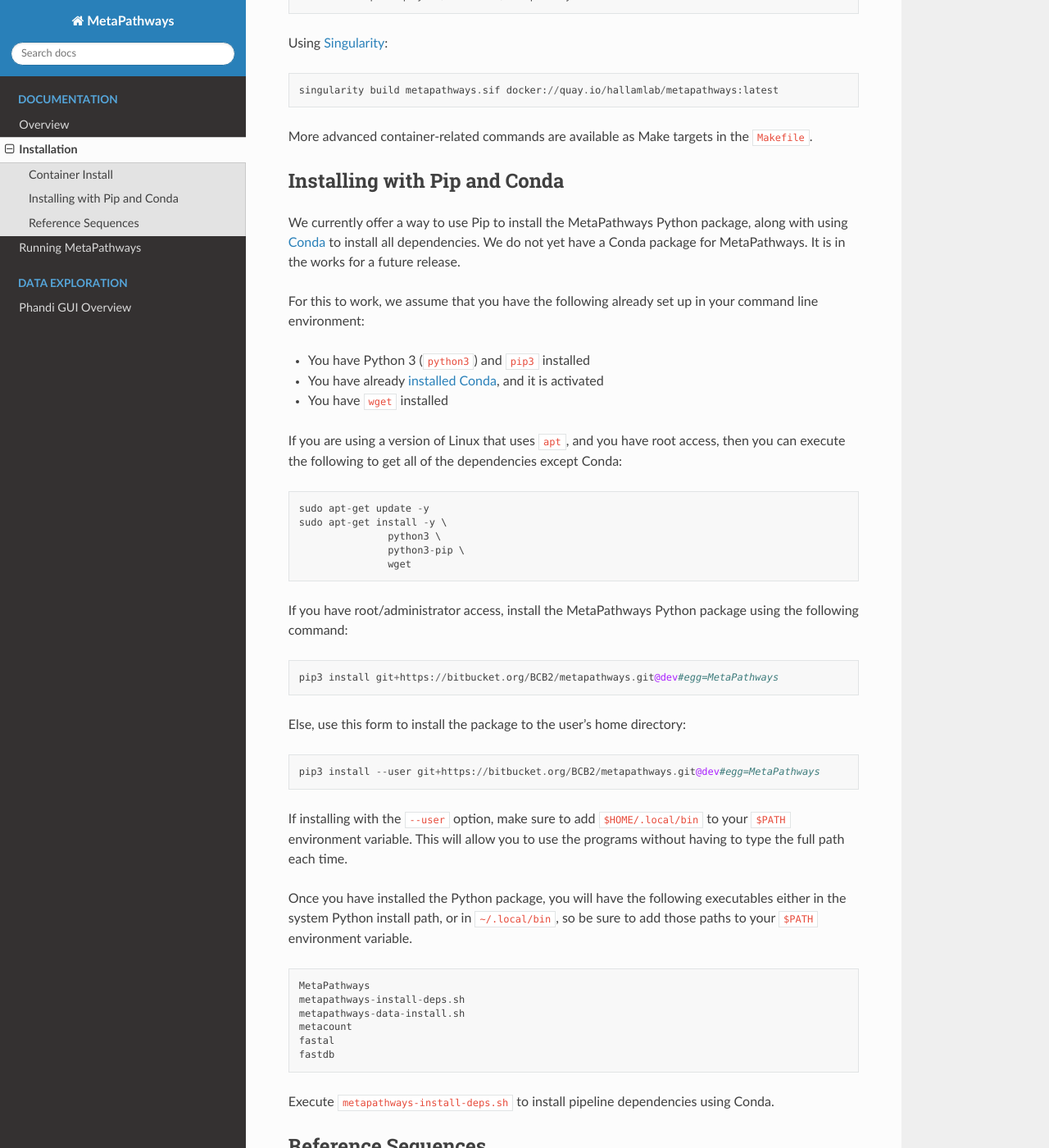
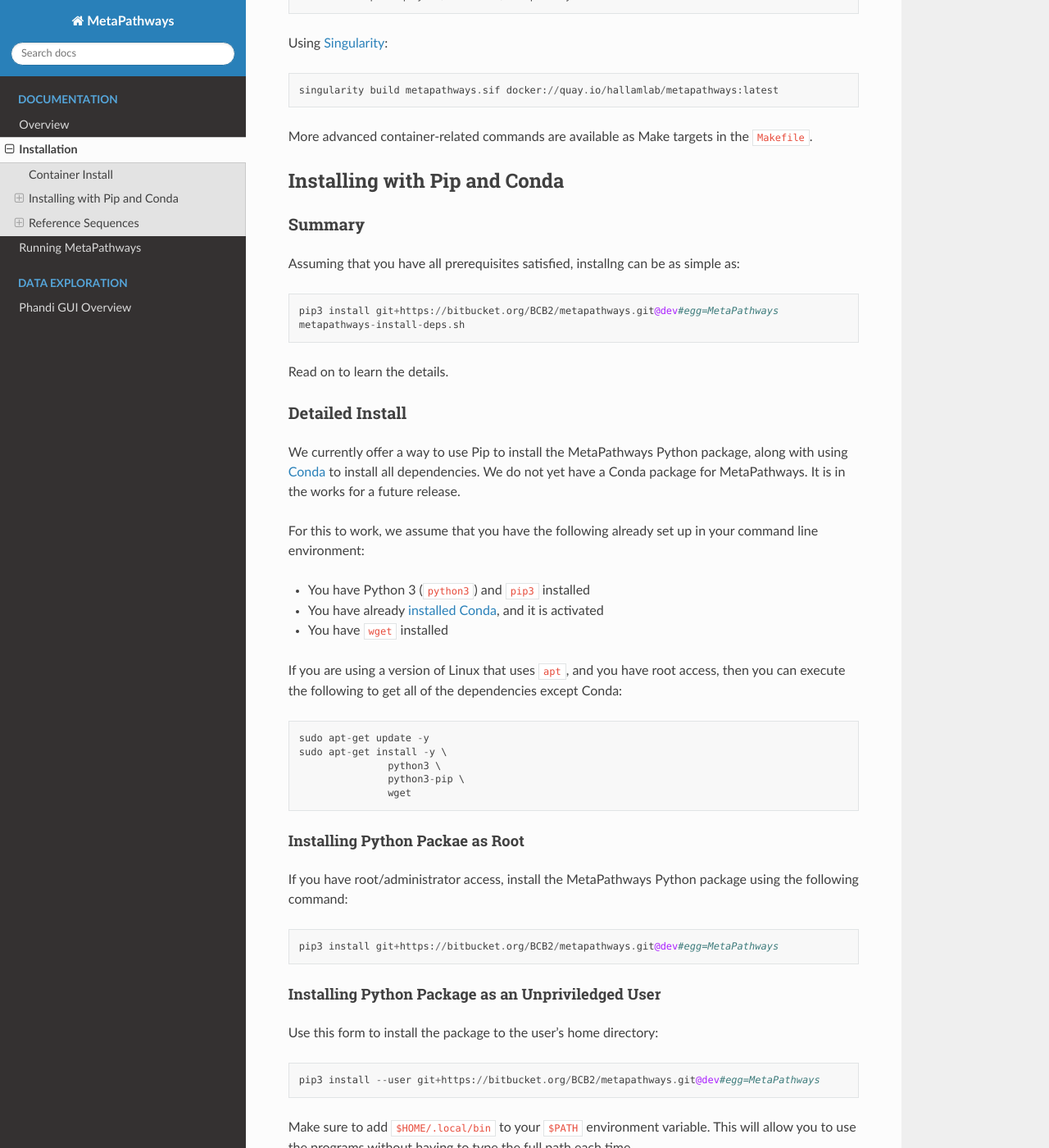
Before and after one commit to hallamlab/MetaPathways, a Sphinx documentation site: the page built from docs/manual/install.rst, in a window 1280 px wide and 1400 px high, scrolled down 531 px. Shown: the whole window at 82% size. Built offline with Sphinx 7.4.7 and the Read the Docs theme 2.0.0, drawn with Linux system fonts in a browser that asks for light colours; some of the changed text lies outside the part shown.

Commit message:
Improving sectioning within document.

```diff
--- a/docs/manual/install.rst
+++ b/docs/manual/install.rst
@@ -30,7 +30,20 @@
 More advanced container-related commands are available as Make targets in the ``Makefile``.
 
 Installing with Pip and Conda
-=============
+=============================
+
+Summary
+-------
+
+Assuming that you have all prerequisites satisfied, installng can be as simple as:
+::
+   pip3 install git+https://bitbucket.org/BCB2/metapathways.git@dev#egg=MetaPathways
+   metapathways-install-deps.sh
+
+Read on to learn the details.
+
+Detailed Install
+----------------
 
 We currently offer a way to use Pip to install the MetaPathways Python package,
 along with using `Conda <https://conda.io>`_ to install all dependencies. We do not yet have a Conda
@@ -52,16 +65,25 @@
                   python3-pip \
                   wget
 
+Installing Python Packae as Root
+................................
+
 If you have root/administrator access, install the MetaPathways Python package using the following command:
 ::
    pip3 install git+https://bitbucket.org/BCB2/metapathways.git@dev#egg=MetaPathways
 
-Else, use this form to install the package to the user's home directory:
+Installing Python Package as an Unpriviledged User
+..................................................
+
+Use this form to install the package to the user's home directory:
 ::
    pip3 install --user git+https://bitbucket.org/BCB2/metapathways.git@dev#egg=MetaPathways
 
-If installing with the ``--user`` option, make sure to add ``$HOME/.local/bin`` to your ``$PATH`` environment variable. This will allow you
+Make sure to add ``$HOME/.local/bin`` to your ``$PATH`` environment variable. This will allow you
 to use the programs without having to type the full path each time.
+
+Conda-Based Setup
+.................
 
 Once you have installed the Python package, you will have the following executables either in the system Python install path, or in ``~/.local/bin``, so be sure to add those paths to your ``$PATH`` environment variable.
 ::
@@ -77,6 +99,17 @@
 
 Reference Sequences
 ===================
+
+Summary
+-------
+Assuming that you have MetaPathways installed, installing the reference DB can be as simple as:
+::
+   metapathways-data-install.sh /media/ref-db-dir stage_fast_full
+
+Read on for detailed instructons.
+
+Details
+-------
 
 MetaPathways relies on reference databases of sequences to assign
 functional and taxonomic annotations to the user's sequences. The
```
